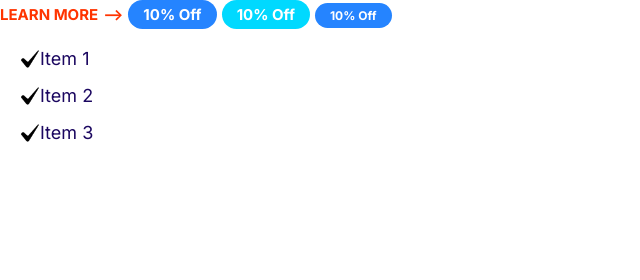
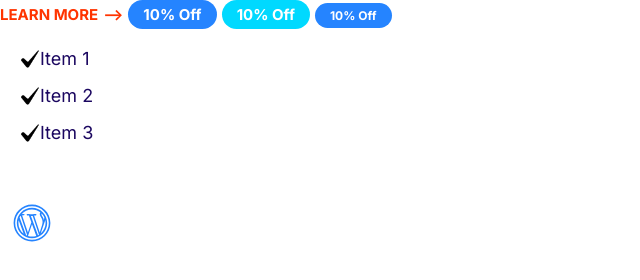
Before and after one commit to dguzja/moshify, a plain HTML site: page index.html in a window 1280 px wide. Shown: the whole page, without its empty margins (0-640 px from the left). Drawn offline with Linux system fonts and the light colour scheme.

Commit message:
Build the icons component

```diff
--- a/css/styles.css
+++ b/css/styles.css
@@ -161,3 +161,31 @@ a {
         padding-left: 2rem;
     }
 }
+
+/* Icons */
+.icon {
+    width: 40px;
+    height: 40px;
+}
+
+.icon--primary {
+    fill: var(--color-primary);
+}
+
+.icon--white {
+    fill: #fff;
+}
+
+.icon-container {
+    background: f3f9fa;
+    width: 64px;
+    height: 64px;
+    border-radius: 100%;
+    display: inline-flex;
+    justify-content: center;
+    align-items: center;
+}
+
+.icon-container .icon {
+    width: 40px;
+}
--- a/index.html
+++ b/index.html
@@ -23,6 +23,11 @@
         <li class="list__item">Item 3</li>
     </ul>
     <br>
+    <span class="icon-container">
+        <svg class="icon icon--primary">
+            <use xlink:href="images/sprite.svg#icons8-wordpress"></use>
+        </svg>
+    </span>
 
 </body>
 </html>
```
Also changed, not shown: components/icons.html (added, +5 -0 lines), images/icons8-wordpress.svg (added), images/sprite.svg (added), 1 other file.
